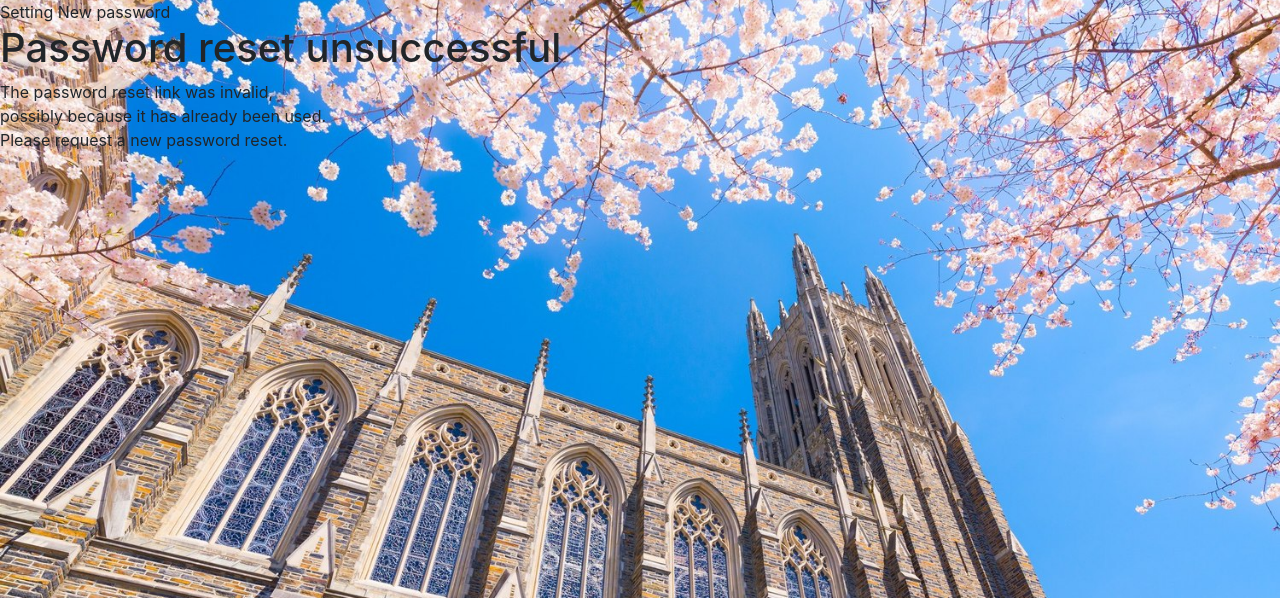
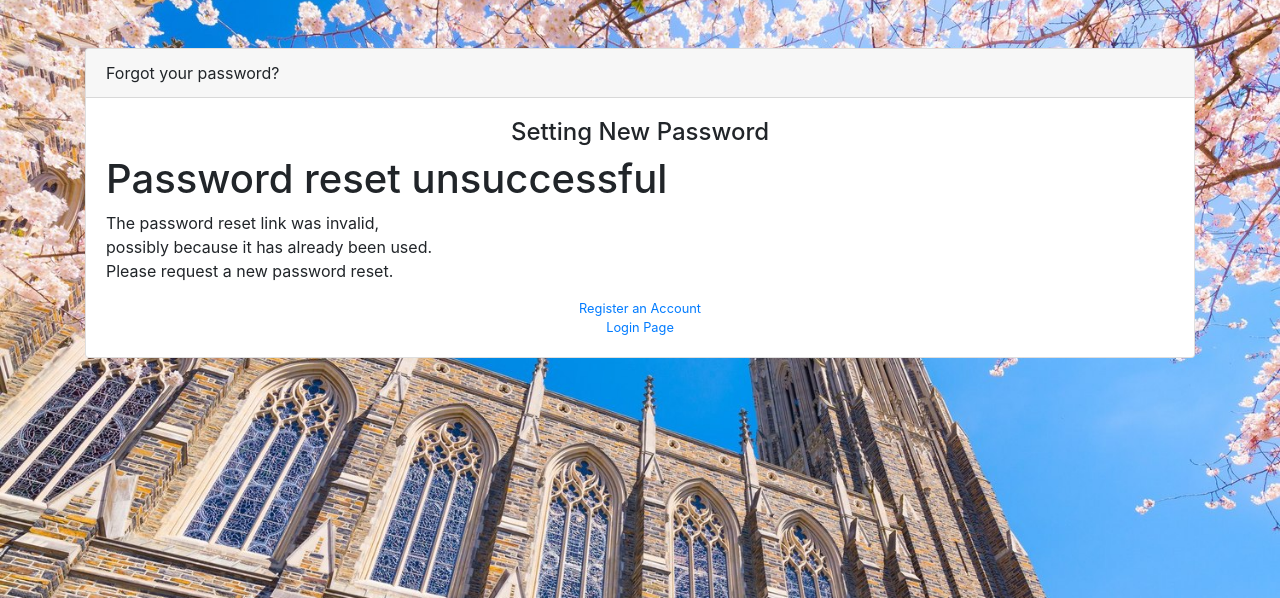
Before and after one commit to amd112/dukeConversations, a Django app: page /reset/1/1/ in a window 1280 px wide. Shown: the top 598 px of the page. Run offline with Django 3.2, Linux system fonts and the light colour scheme; some libraries are stand-ins or nearby versions.

Commit message:
#22 The password reset page looks nicer but can't get the form centered

```diff
--- a/site/convos/app/templates/registration/password_reset_confirm.html
+++ b/site/convos/app/templates/registration/password_reset_confirm.html
@@ -10,24 +10,40 @@
   <meta name="author" content="">
   <title>Recover Password</title>
     <!-- Bootstrap core CSS -->
-    <link rel="stylesheet" href={% static "../../static/vendor/bootstrap/css/bootstrap.min.css" %}>
+    <link rel="stylesheet" href={% static "vendor/bootstrap/css/bootstrap.min.css" %}>
     <!-- Custom styles for this template -->
-    <link rel="stylesheet" href={% static "../../static/css/full.css" %}>
+    <link rel="stylesheet" href={% static "css/full.css" %}>
     <!-- <link rel="stylesheet" href="sandstonebootstrap.css"> -->
     <!-- Custom fonts for this template-->
-    <link rel="stylesheet" type="text/css" href={% static "../../static/vendor/font-awesome/css/font-awesome.min.css" %}>
+    <link rel="stylesheet" type="text/css" href={% static "vendor/font-awesome/css/font-awesome.min.css" %}>
 </head>
 
 <body class="bg-dark">
 
 
-{% block title %}Setting New password{% endblock %}
+ <div class="container">
+    <div class="card card-login mx-auto mt-5">
+      <div class="card-header">Forgot your password?</div>
+      <div class="card-body">
+
+
+
+{% block title %}<h4 class="text-center"> Setting New Password </h4> {% endblock %}
 
 {% block content %}
     {% if validlink %}
-        <p>Please enter your new password twice.<br />
+        <p class="text-center">Please enter your new password twice.<br />
            So we can verify you typed it in correctly.</p>
-        <form action="" method="post">
+            <div class="row">
+      <!-- left column -->
+      <div class="col-md-4 text-center">
+        <div class="text-center">
+        </div>
+      </div>
+
+
+<div class="col-md-7">
+        <form class="text-center" action="" method="post">
             <div style="display:none">
                 <input type="hidden" value="{{ csrf_token }}" name="csrfmiddlewaretoken">
             </div>
@@ -44,10 +60,19 @@
                 </tr>
                 <tr>
                     <td></td>
-                    <td><input type="submit" value="Change my password" /></td>
+                    <td><input class="btn btn-primary" type="submit" value="Change my password" /></td>
                 </tr>
             </table>
         </form>
+        </div>
+
+         <div class="col-md-2 text-center">
+        <div class="text-center">
+        </div>
+      </div>
+        </div>
+
+        </div>
     {% else %}
         <h1>Password reset unsuccessful</h1>
         <p>The password reset link was invalid, <br />
@@ -55,6 +80,15 @@
         Please request a new password reset.</p>
     {% endif %}
 {% endblock %}
+
+
+       <div class="text-center">
+          <a class="d-block small mt-3" href="/signup">Register an Account</a>
+          <a class="d-block small" href="/login">Login Page</a>
+        </div>
+      </div>
+    </div>
+
   <!-- Bootstrap core JavaScript-->
   <script src="vendor/jquery/jquery.min.js"></script>
   <script src="vendor/bootstrap/js/bootstrap.bundle.min.js"></script>
```
Also changed, not shown: site/convos/db.sqlite3.
